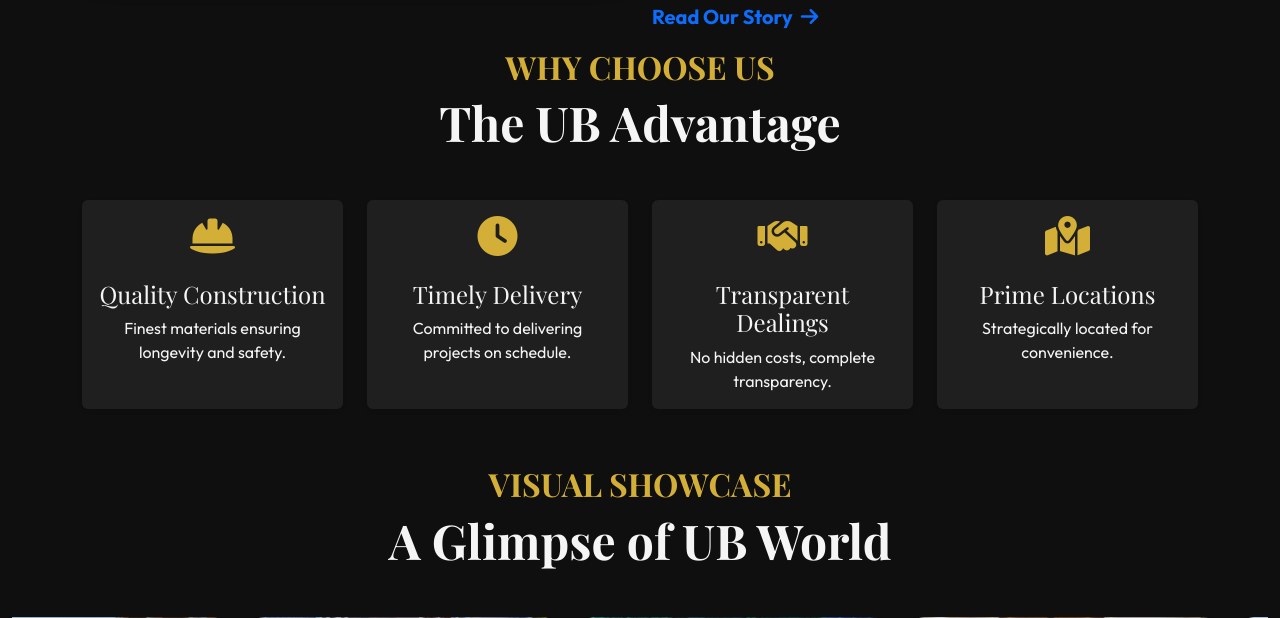
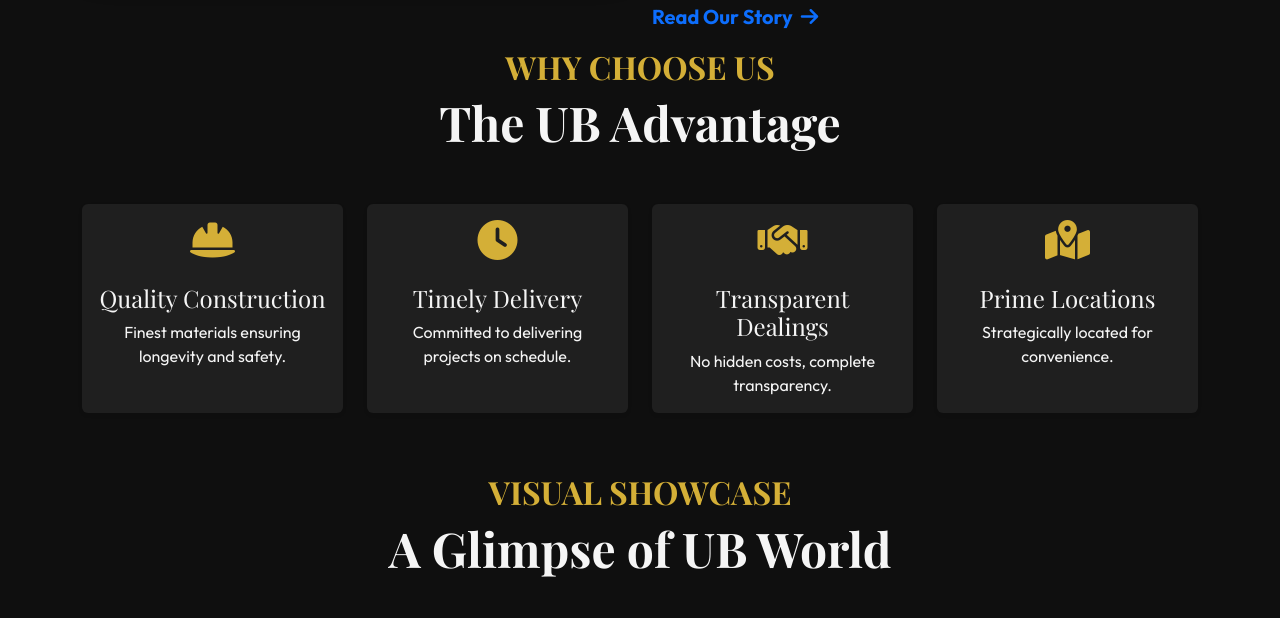
Before and after one commit to nikhildubey-23/ubworld, a Flask app: page / in a window 1280 px wide. Shown: the part 1208-1826 px from the top of the page. Run offline with Flask 3, Linux system fonts and the light colour scheme; some web fonts are replaced.

Commit message:
card adjustment

```diff
--- a/templates/index.html
+++ b/templates/index.html
@@ -78,7 +78,7 @@
 
         <div class="row">
             <!-- Card 1 -->
-            <div class="col-md-3" data-aos="fade-up" data-aos-delay="100">
+            <div class="col-md-3 my-1" data-aos="fade-up" data-aos-delay="100">
                 <div class="card h-100 shadow-sm border-0">
                     <div class="card-body">
                         <i class="fas fa-hard-hat fs-1 text-accent mb-4"></i>
@@ -88,7 +88,7 @@
                 </div>
             </div>
             <!-- Card 2 -->
-            <div class="col-md-3" data-aos="fade-up" data-aos-delay="200">
+            <div class="col-md-3 my-1" data-aos="fade-up" data-aos-delay="200">
                 <div class="card h-100 shadow-sm border-0">
                     <div class="card-body">
                         <i class="fas fa-clock fs-1 text-accent mb-4"></i>
@@ -98,7 +98,7 @@
                 </div>
             </div>
             <!-- Card 3 -->
-            <div class="col-md-3" data-aos="fade-up" data-aos-delay="300">
+            <div class="col-md-3 my-1" data-aos="fade-up" data-aos-delay="300">
                 <div class="card h-100 shadow-sm border-0">
                     <div class="card-body">
                         <i class="fas fa-handshake fs-1 text-accent mb-4"></i>
@@ -108,7 +108,7 @@
                 </div>
             </div>
             <!-- Card 4 -->
-            <div class="col-md-3" data-aos="fade-up" data-aos-delay="400">
+            <div class="col-md-3 my-1" data-aos="fade-up" data-aos-delay="400">
                 <div class="card h-100 shadow-sm border-0">
                     <div class="card-body">
                         <i class="fas fa-map-marked-alt fs-1 text-accent mb-4"></i>
```
